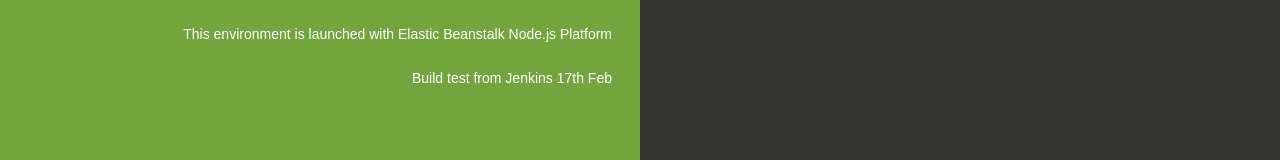
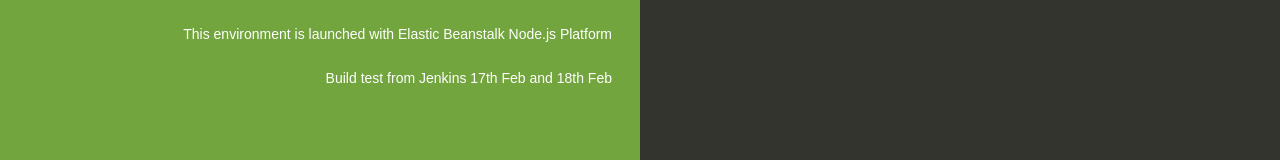
Before and after one commit to krishnappan/Nodejs, a website: page index.html in a window 1280 px wide. Shown: the part 329-489 px from the top of the page. Drawn offline with Linux system fonts and the light colour scheme.

Commit message:
Updated the index.html file at 9 am

```diff
--- a/index.html
+++ b/index.html
@@ -77,7 +77,7 @@
       <h1>Congratulations</h1>
       <p>Your first AWS Elastic Beanstalk Node.js application is now running on your own dedicated environment in the AWS Cloud</p>
       <p>This environment is launched with Elastic Beanstalk Node.js Platform</p>
-      <p>Build test from Jenkins 17th Feb</p>
+      <p>Build test from Jenkins 17th Feb and 18th Feb</p>
     </div>
     <div class="linksColumn">
       <h2>What's Next?</h2>
```
